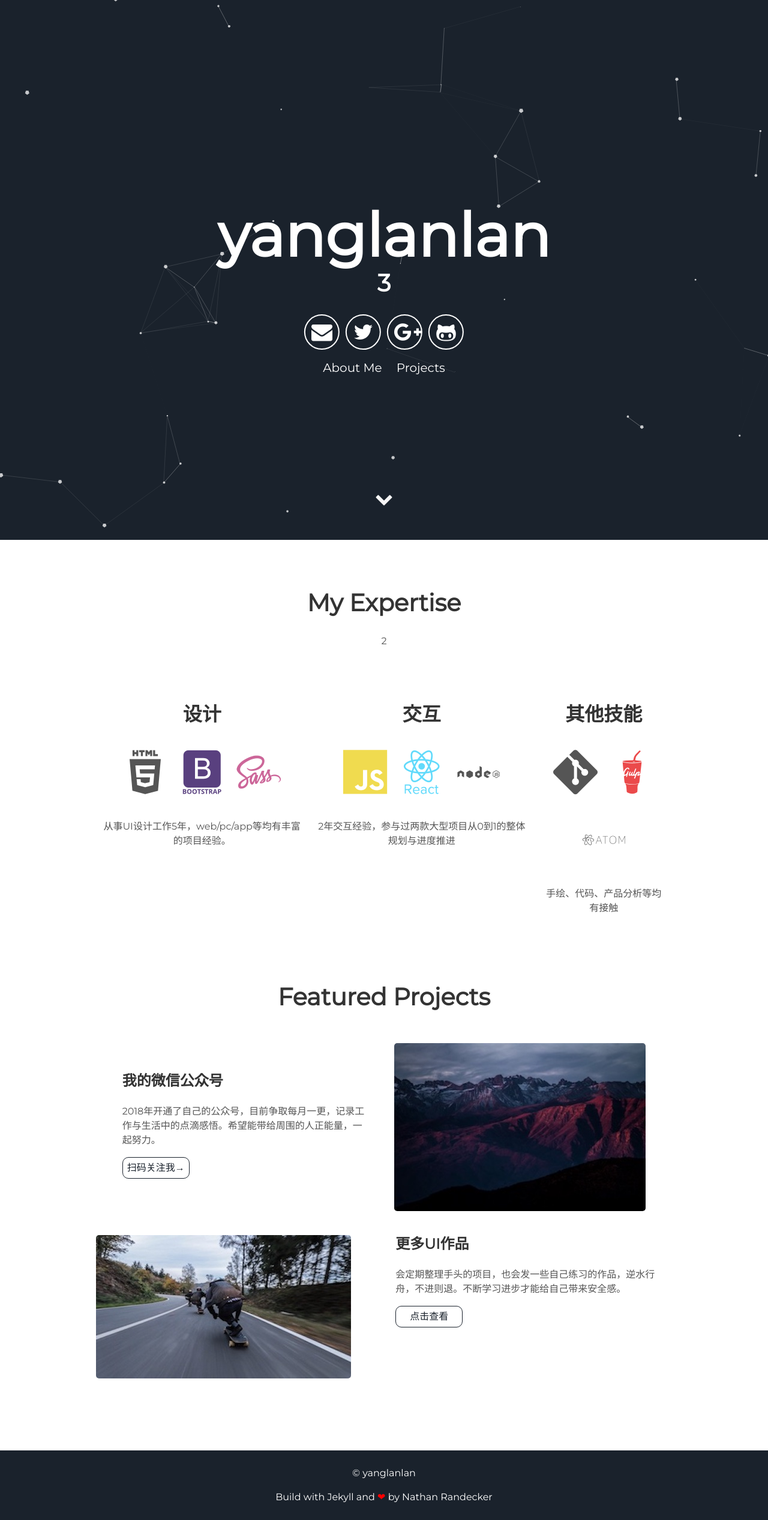
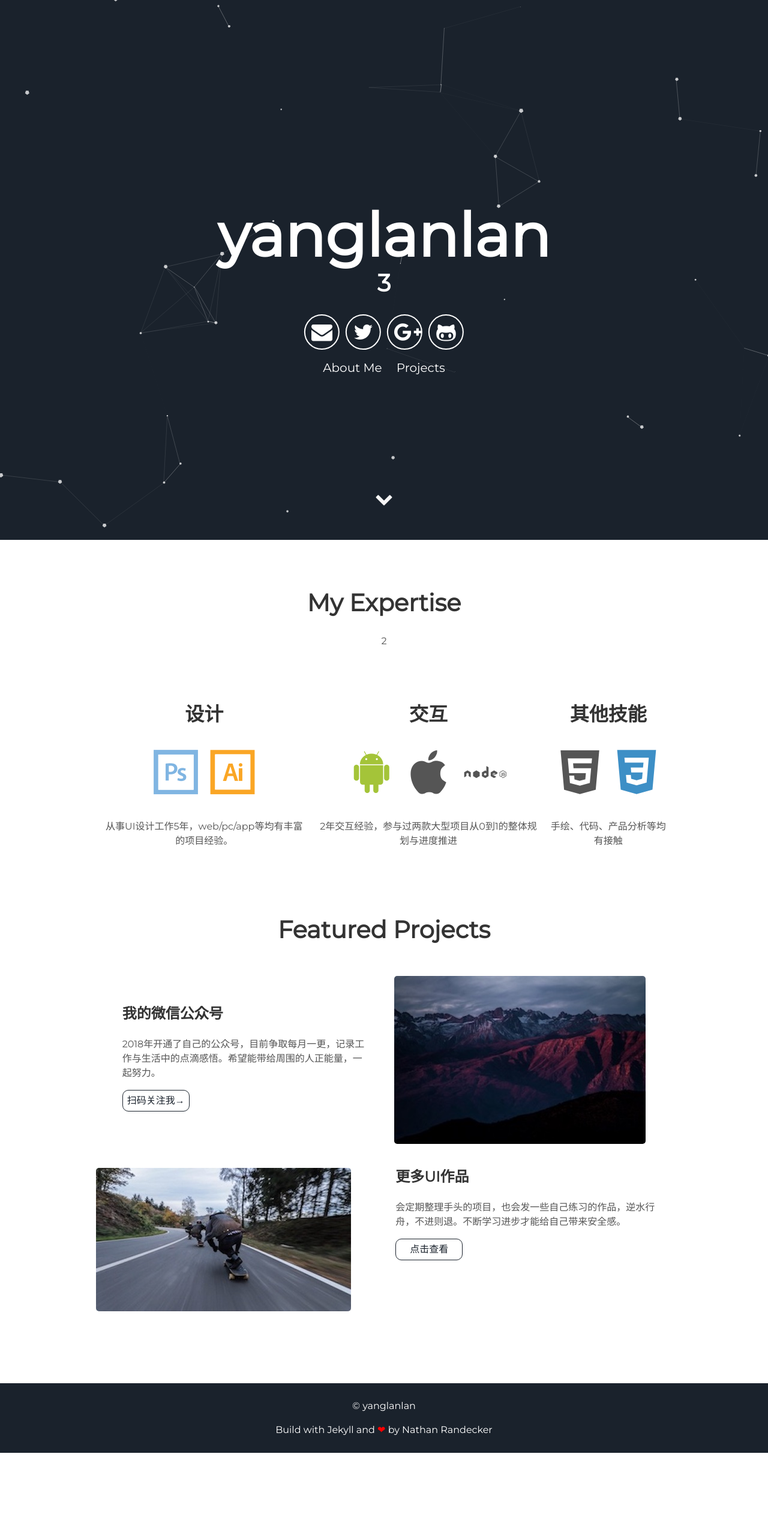
Before and after one commit to cxcf1212/old, a Jekyll site: the page built from index.html, in a window 1280 px wide. Shown: the whole page at 60% size. Built offline with Jekyll 4.4.1, drawn with Linux system fonts in a browser that asks for light colours; after the commit the page ends 2422 px from its top, so only the background shows below that.

Commit message:
特长图标修改

```diff
--- a/_includes/about.html
+++ b/_includes/about.html
@@ -5,23 +5,21 @@
   <div class="user">
     <div class="tech">
       <h2>设计</h2>
-      <i class="devicon-html5-plain-wordmark"></i>
-      <i class="devicon-bootstrap-plain-wordmark colored"></i>
-      <i class="devicon-sass-original colored"></i>
+      <i class="devicon-photoshop-line colored"></i>
+      <i class="devicon-illustrator-line colored"></i>
       <p>从事UI设计工作5年，web/pc/app等均有丰富的项目经验。</p>
     </div>
     <div class="tech">
       <h2>交互</h2>
-      <i class="devicon-javascript-plain colored"></i>
-      <i class="devicon-react-original-wordmark colored"></i>
+      <i class="devicon-android-plain colored"></i>
+      <i class="devicon-apple-original"></i>
       <i class="devicon-nodejs-plain-wordmark"></i>
       <p>2年交互经验，参与过两款大型项目从0到1的整体规划与进度推进</p>
     </div>
     <div class="tech">
       <h2>其他技能</h2>
-      <i class="devicon-git-plain"></i>
-      <i class="devicon-gulp-plain colored"></i>
-      <i class="devicon-atom-original-wordmark"></i>
+      <i class="devicon-html5-plain"></i>
+      <i class="devicon-css3-plain colored"></i>
       <p>手绘、代码、产品分析等均有接触</p>
     </div>
 </div>
```
